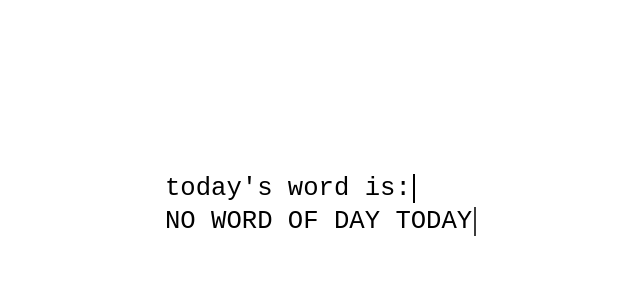
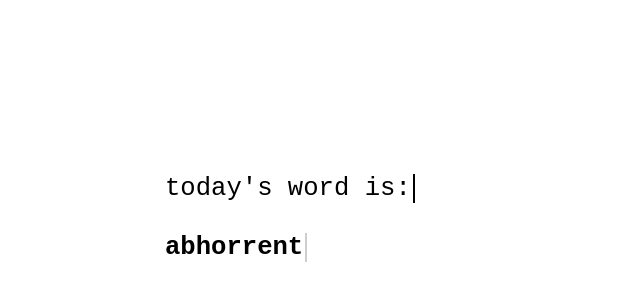
Before and after one commit to dillonbroderick/vocabulary-ai, a React (Create React App) app in the folder client/: page / in a window 1280 px wide. Shown: the part 82-382 px from the top of the page, without its empty margins (219-859 px from the left). Built offline with nearby package versions, Linux system fonts and the light colour scheme; no server answers.

Commit message:
Added word and definition animations to landing page

```diff
--- a/client/src/pages/Home.css
+++ b/client/src/pages/Home.css
@@ -7,6 +7,9 @@
     display: inline-block;
 }
 .c2 {
+    display: inline-block;
+}
+.c3 {
     display: inline-block;
 }
 
@@ -29,13 +32,39 @@
     white-space: nowrap;
     font-size: 1.6rem;
     font-family: "Courier Prime", monospace;
-    font-weight: 400;
+    font-weight: 600;
     font-style: normal;
     width: 0;
     animation:
         typing 1.5s steps(30, end) forwards,
         blink 0.75s infinite;
     animation-delay: 1.6s;
+}
+
+.fade-in {
+    overflow: hidden;
+    color: black;
+    white-space: nowrap;
+    font-size: 1.6rem;
+    font-family: "Courier Prime", monospace;
+    font-weight: 400;
+    font-style: normal;
+    animation:
+        fadeIn 6s;
+}
+
+@keyframes fadeIn {
+    0% {
+        opacity: 0;
+    }
+
+    54% {
+        opacity: 0;
+    }
+
+    100% {
+        opacity: 1;
+    }
 }
 
 @keyframes typing {
--- a/client/src/pages/Home.js
+++ b/client/src/pages/Home.js
@@ -30,9 +30,12 @@ function Home() {
                 </div>
                 <br></br>
                 <div class="c2">
-                    <div class="type-word">
-                        { wordOfDay ? wordOfDay.word : "NO WORD OF DAY TODAY" }
-                    </div>
+                    <p class="type-word">
+                        { wordOfDay ? wordOfDay.word : "abhorrent" }
+                    </p>
+                </div>
+                <div class="fade-in">
+                        { wordOfDay ? wordOfDay.part_of_speech + ": " + wordOfDay.definition : ""}
                 </div>
             </div>
 
```
Also changed, not shown: 1 other file (tests, documents, lock files or other folders).
